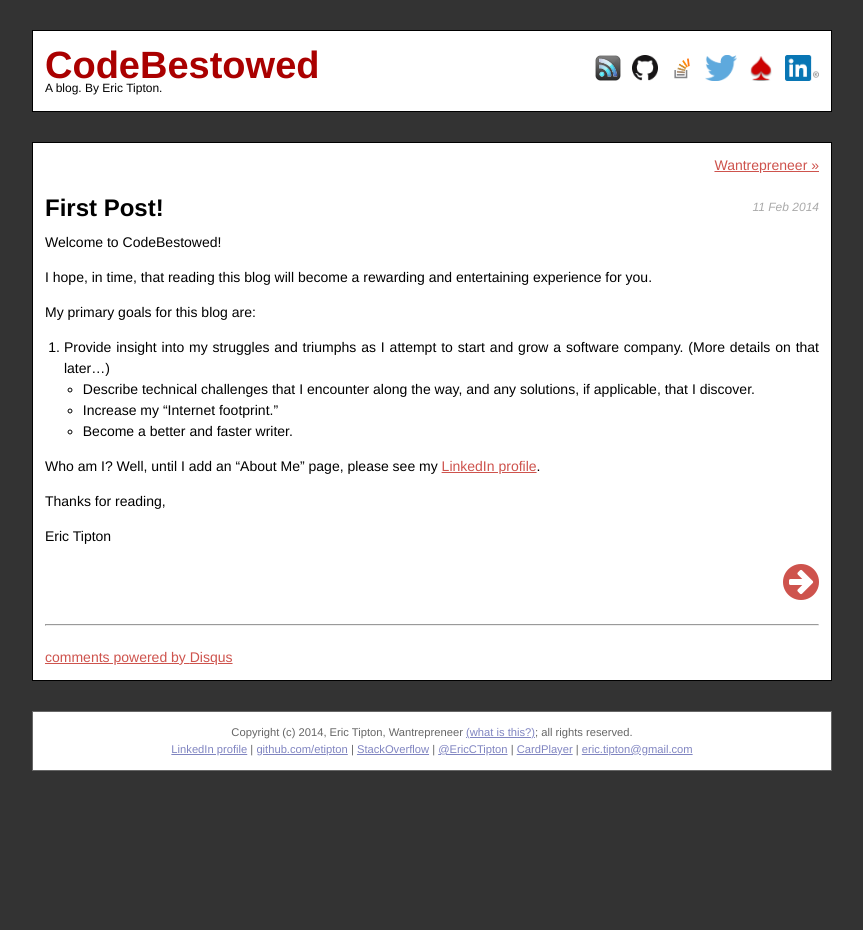
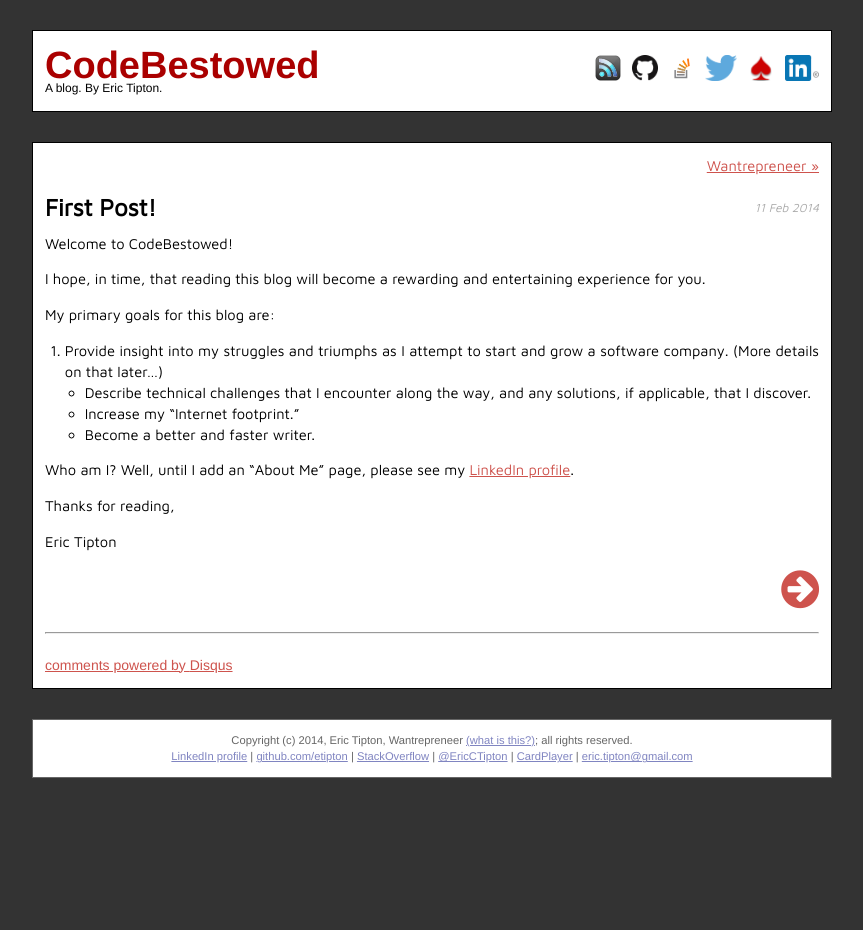
Before and after one commit to etipton/etipton.github.io, a Jekyll site: the page built from _posts/2014-02-11-first-post.markdown, in a window 1280 px wide. Shown: the whole page, without its empty margins (208-1071 px from the left). Built offline with Jekyll 4.4.1, drawn with Linux system fonts in a browser that asks for light colours; nearby versions of some CDN libraries; Markdown is read by kramdown in place of the engine named in the settings; comment, search, counter and statistics services are not loaded.

Commit message:
use Maven Pro font for blog posts

```diff
--- a/css/syntax.css
+++ b/css/syntax.css
@@ -59,7 +59,7 @@
 .highlight .vi { color: #008080 } /* Name.Variable.Instance */
 .highlight .il { color: #009999 } /* Literal.Number.Integer.Long */
 .meta { color: #aaa; }
-.intro {
+.intro, .post {
   font-family: 'Maven Pro', sans-serif;
   font-size: 105%;
 }
```
